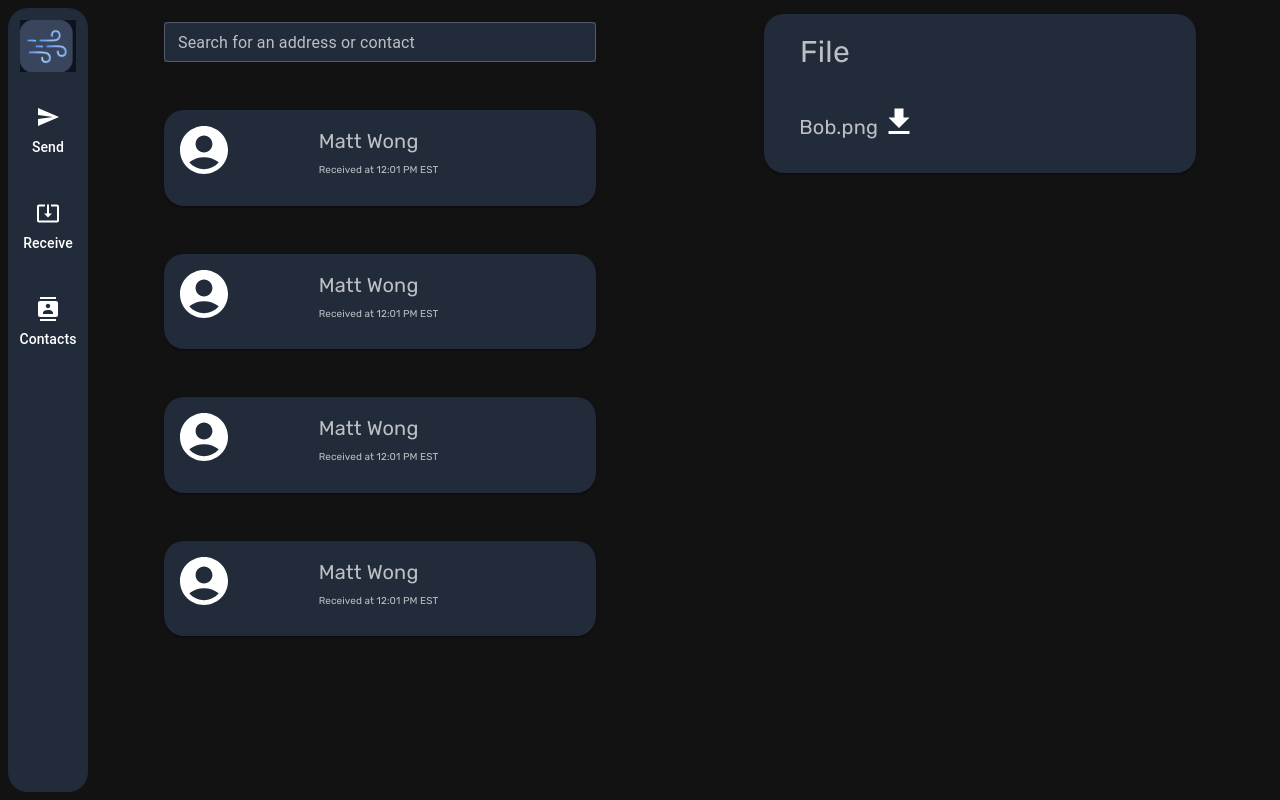
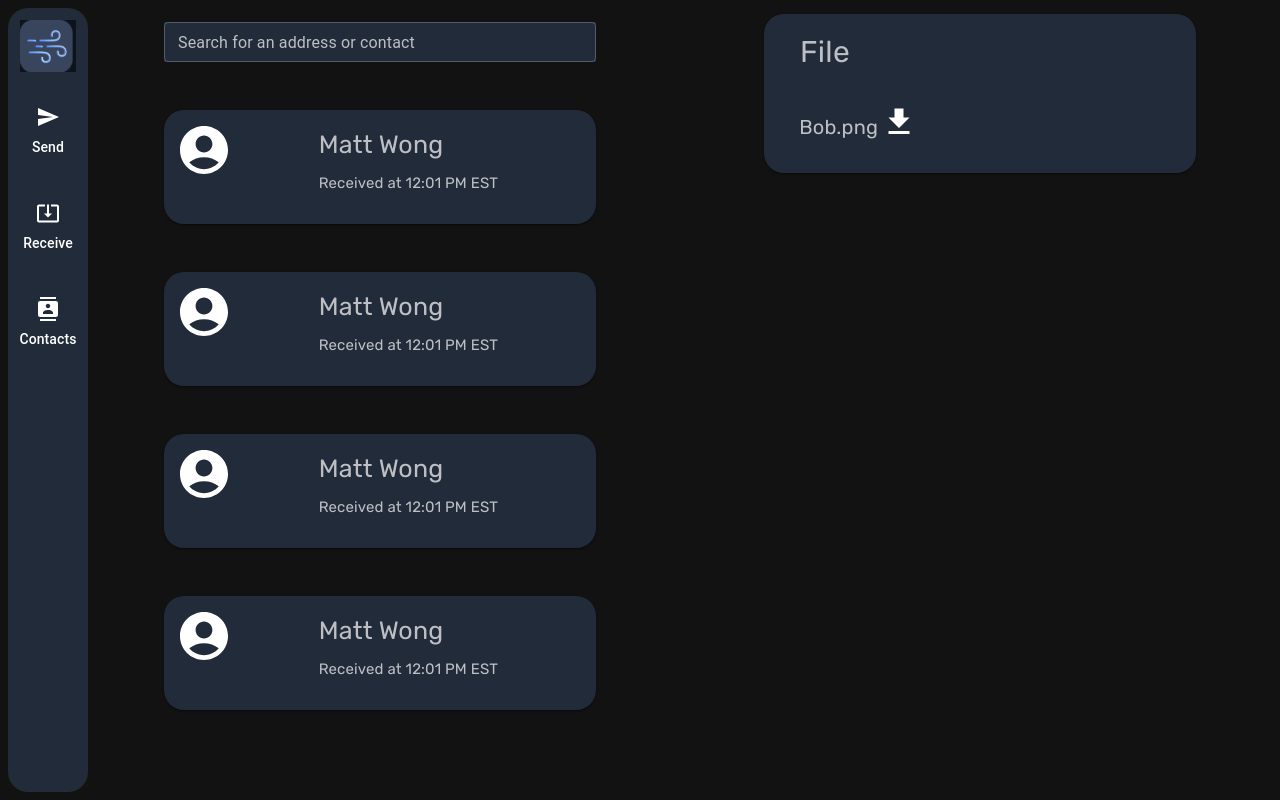
Before and after one commit to andr-dev/dedrop, a React (Create React App) app: page /receive in a window 1280 px wide. Built offline with nearby package versions, Linux system fonts and the light colour scheme.

Commit message:
Add Usercards

```diff
--- a/src/screens/receive/UserCard.tsx
+++ b/src/screens/receive/UserCard.tsx
@@ -17,14 +17,14 @@ export const UserCard = () => (
         </Grid>
         <Grid item xs={8} style={{ margin: "auto" }}>
           <Typography
-            sx={{ fontSize: 20, fontFamily: "Rubik" }}
+            sx={{ fontSize: 25, fontFamily: "Rubik" }}
             color="text.secondary"
             gutterBottom
           >
             Matt Wong
           </Typography>
           <Typography
-            sx={{ fontSize: 10, fontFamily: "Rubik" }}
+            sx={{ fontSize: 15, fontFamily: "Rubik" }}
             color="text.secondary"
             gutterBottom
           >
```
